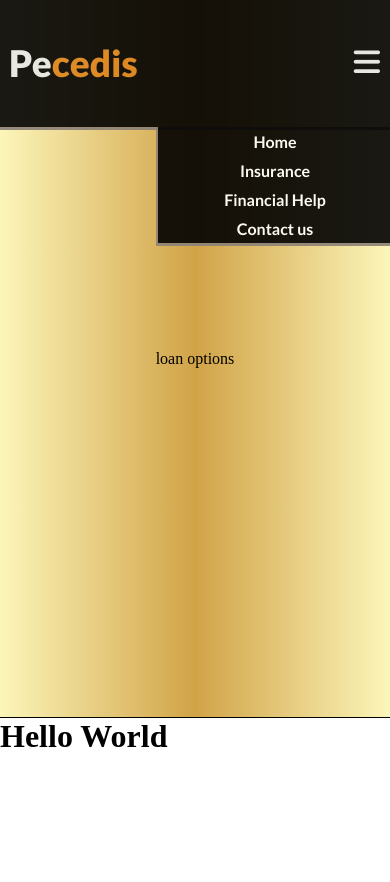
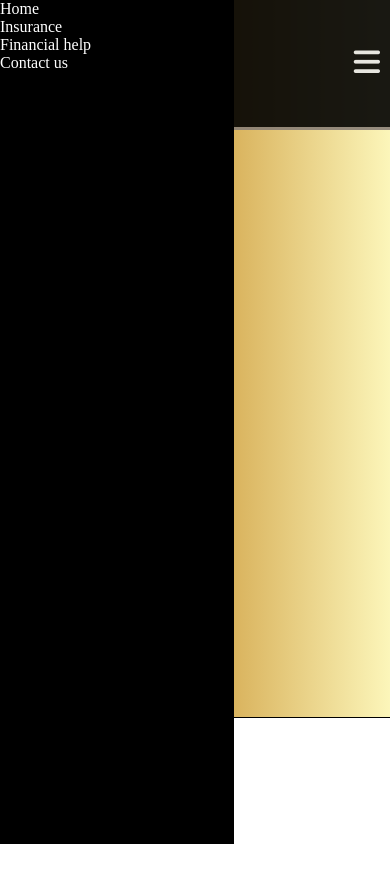
Before and after one commit to MojokojoXD/deployment-demo, a plain HTML site: page public/Loans.html in a window 390 px wide. Both pictures are taken after a click on the button 366 px from the left and 63 px from the top of the page. Drawn offline with Linux system fonts and the light colour scheme.

Commit message:
Removed initial sidebar and added animated sidebar

```diff
--- a/public/Loans.html
+++ b/public/Loans.html
@@ -44,12 +44,12 @@
         </ul>
 
     </nav>
-    <div id = "mobile-drop-down" class="nav">
-        <ul id="1">
-            <li id="1"><a id="1" href="./Home.html">Home</a></li>
-            <li id="1"><a id="1" href="#">Insurance</a></li>
-            <li id="1"><a id="1" href="#">Financial Help</a></li>
-            <li id="1"><a id="1" href="#">Contact us</a></li>
+    <div id = "mobile-drop-down" class="slide">
+        <ul>
+            <li>Home</li>
+            <li>Insurance</li>
+            <li>Financial help</li>
+            <li>Contact us</li>
         </ul>
     </div>
     <section id = "service-options">
--- a/public/loans.css
+++ b/public/loans.css
@@ -20,7 +20,7 @@ a{
     color: white;
     top: 0;
     z-index: 2;
-    opacity: .9;
+    opacity: 0.9;
 }
 #nav-bar{
     display: flex;
@@ -30,7 +30,7 @@ a{
     height: inherit;
     min-height: inherit;
     z-index: inherit;
-    opacity: .9;
+    opacity: 0.9;
     width: 100%;
 }
 
@@ -105,7 +105,7 @@ span{
 }
 
 @media all and (min-width: 600px){
-    #mobile-drop-down > ul{
+    #mobile-drop-down{
         display: none;
     }
 }
@@ -156,24 +156,16 @@ span{
     border-radius: 3px 3px 0px 0px;
 }
 
-#mobile-drop-down{
-    top:15vh;
-    height: fit-content;
-    min-height: fit-content;
-    display: none;
+.slide{
+    display: block;
+    position: fixed;
     width: 60%;
-    margin-left: 40%;
-    border-left: 2px solid #8b8178;
+    font-size: -20px;
+    background-color: black;
+    height: 100vh;
+    color: white;
+    z-index: 3;
+    margin-left: -2000px;
+    transition-property: margin-left;
+    transition-duration: 400ms;
 }
-
-#mobile-drop-down > ul > li{
-    list-style: none;
-    padding: 5px;
-    text-align: center;
-    font-weight: bold;
-    width: inherit;
-}
-
-#mobile-drop-down > ul > li:hover{
-    background-color: #f6921e;
-}
--- a/public/loans.js
+++ b/public/loans.js
@@ -28,20 +28,12 @@ for(let i = 0; i < menuHover.length; i++){
 }
 
 
-mobile_menu.addEventListener('click', (event) => {
-
-    if(side_bar.style.display === 'block'){
-        side_bar.style.display = 'none'
+mobile_menu.addEventListener('click', () => {
+    const slide = document.querySelector('.slide');
+    if(slide.style.marginLeft === '0px'){
+        slide.style.marginLeft = '-1000px';
     }
-    else {
-        side_bar.style.display = 'block'
-    }
-
-})
-
-
-document.body.addEventListener('touchstart', (event) => {
-    if(event.target.id !== '1' && event.target.id !== 'mobile-drop-down' && event.target.id !== 'menu-icon'){
-        side_bar.style.display = 'none';
+    else{
+        slide.style.marginLeft = '0px'
     }
 })
```
